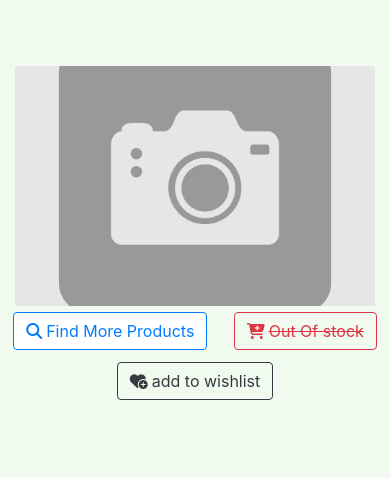
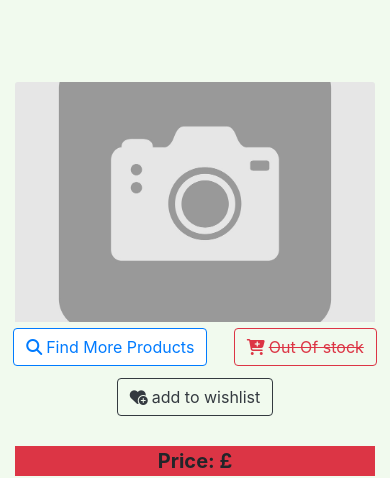
Before and after one commit to tamariam/Kiddie-Corner, a Django app: template products/templates/products/product_detail.html in a window 390 px wide. Shown: the part 184-662 px from the top of the page. Run offline with Django 3.2, Linux system fonts and the light colour scheme; the template is opened without the code that fills it, so the values that code supplies are empty; some libraries are stand-ins or nearby versions; some web fonts are replaced.

Commit message:
update readme with allproduct and product detail wireframes

```diff
--- a/products/templates/products/product_detail.html
+++ b/products/templates/products/product_detail.html
@@ -16,7 +16,7 @@
 {% block content %}
     <div class="container">
         <div class="row">
-            <div class="col-12 col-md-6 col-lg-6 mx-auto  pb-3 ">
+            <div class="col-12 col-md-6 col-lg-6 mx-auto  py-3">
                     {% if product.image %}
                         <a href="{{ product.image.url }}" target="_blank" aria_label="prodduct-image">
                             <img class="card-img-top img-fluid " src="{{ product.image.url }}" alt="{{ product.name }}">
@@ -34,7 +34,7 @@
                     <a class="btn btn-outline-success" href=""><i class="mr-1 fa-solid fa-cart-plus"></i>add To cart</a>
                     </div>
                 {% else %}
-                <div class="btn-div row d-flex  justify-content-around  mb-5  align-items-center">
+                <div class="btn-div row d-flex  justify-content-around   align-items-center">
                     <a class="bg-white btn btn-outline-primary btn-pill" href="{% url 'products' %}"><i class="mr-1 fa-solid fa-magnifying-glass"></i>Find More Products</a>
                     <a class="btn btn-outline-danger text" href=""><i class="mr-1 fa-solid fa-cart-plus"></i>Out Of stock</a>
                     <a class="btn btn-outline-dark" href=""><i class="mr-1 fa-solid fa-heart-circle-plus"></i>add to wishlist</a>
```
Also changed, not shown: README.md, 5 other files.
